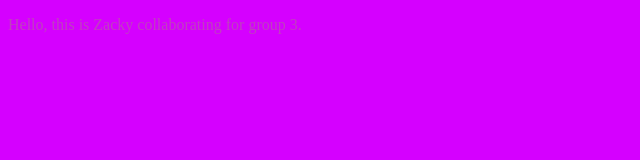
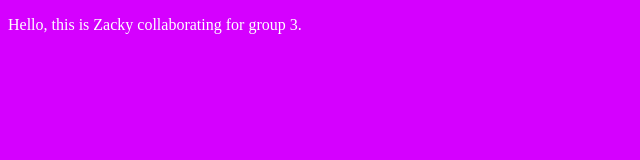
Before and after one commit to wamaithaNyamu/Group3Webapp, a plain HTML site: page zacky.html in a window 1280 px wide. Shown: the whole page, without its empty margins (0-640 px from the left). Drawn offline with Linux system fonts and the light colour scheme.

Commit message:
Update zacky.html

```diff
--- a/zacky.html
+++ b/zacky.html
@@ -5,7 +5,7 @@
 
           <style>
                 body {
-                color: hsl(300, 50%, 50%);
+                color: hsl(300, 100%, 100%);
                 background-color: hsl(290, 100%, 50%);
                 }
           </style>
```
